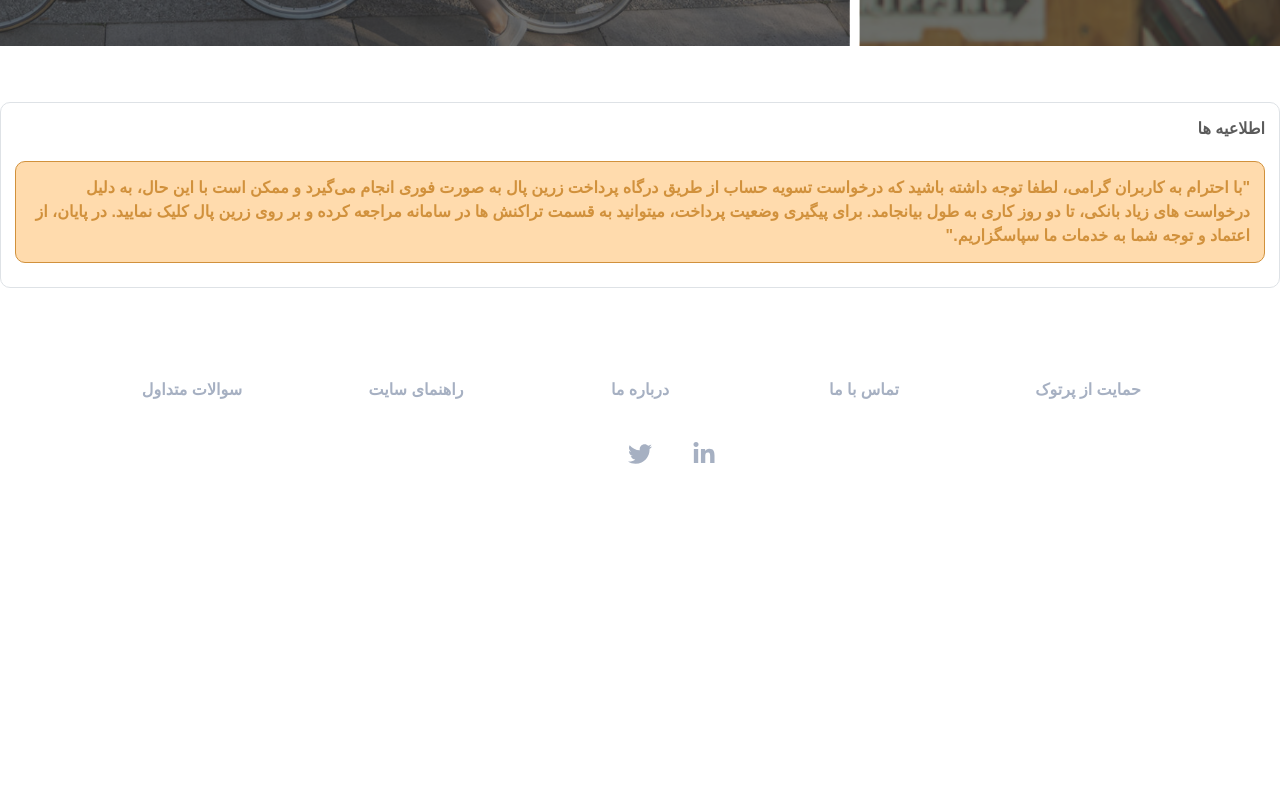
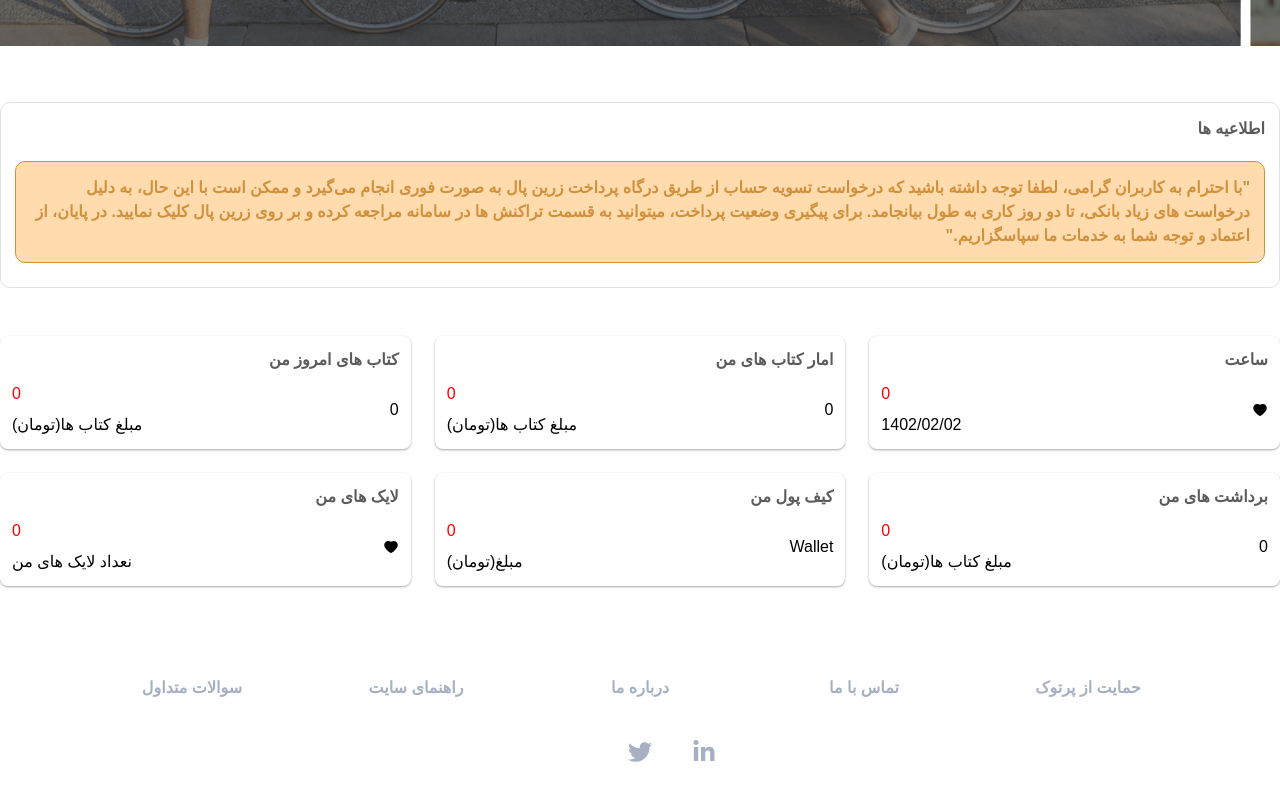
Before and after one commit to fullstack-w-developer/partook, a React (Vite) app: page /dashboard in a window 1280 px wide. Shown: the part 754-1554 px from the top of the page. Before the commit the page ends 1310 px from the top, so only its background shows below. Built offline with nearby package versions, Linux system fonts and the light colour scheme; some icons are missing; a web font is replaced by a local one.

Commit message:
add cardBox compponent and styles to that

```diff
--- a/src/components/Dashboard/CardBox.jsx
+++ b/src/components/Dashboard/CardBox.jsx
@@ -1,13 +1,50 @@
 import React from 'react';
+import { AiFillHeart } from "react-icons/ai";
+import "../../styles/Dashboard.css";
 
 const cards = [
-    {headCard:"", count:0, amount:""}
+  {
+    id: 1, headCard: "ساعت", count: 0, amount: "1402/02/02", borderCount: <AiFillHeart />,colorCount:"red",
+  },
+  {
+    id: 2, headCard: "امار کتاب های من", count: 0, amount: "مبلغ کتاب ها(تومان)", borderCount: "0",colorCount:"red",
+  },
+  { id: 3, headCard: "کتاب های امروز من", count: 0, amount: "مبلغ کتاب ها(تومان)", borderCount: "0",colorCount:"red", },
+  { id: 4, headCard: "برداشت های من", count: 0, amount: "مبلغ کتاب ها(تومان)", borderCount: "0",colorCount:"red", },
+  {
+    id: 5, headCard: "کیف پول من", count: 0, amount: "مبلغ(تومان)", borderCount: "Wallet",colorCount:"red",
+  },
+  {
+    id: 6, headCard: "لایک های من", count: 0, amount: "نعداد لایک های من", borderCount: <AiFillHeart />,colorCount:"red",
+  }
 ]
 
 const CardBox = () => {
   return (
-    <div>
-        <p>{headCard}</p>
+    <div className='grid md:grid-cols-3 sm:grid-cols-2 grid-cols-1 gap-6 mt-12'>
+      {
+        cards.map(card => {
+          const { headCard, count, amount, borderCount, colorCount, id } = card
+          return (
+            <div className='cardBox' key={id}>
+              <h6>{headCard}</h6>
+              <div className='flexAlign cardAmount'>
+                <div>
+                  <p>
+                    {borderCount}
+                  </p>
+                </div>
+                <div className='flexCol countCard'>
+                  <span style={{color:colorCount}}>
+                    {count}
+                  </span>
+                  <p>{amount}</p>
+                </div>
+              </div>
+            </div>
+          )
+        })
+      }
     </div>
   )
 }
--- a/src/components/Dashboard/Dashboard.jsx
+++ b/src/components/Dashboard/Dashboard.jsx
@@ -1,10 +1,12 @@
 import React from 'react'
 import CardBoxNotif from './CardBoxNotif'
+import CardBox from './CardBox'
 
 const Dashboard = () => {
   return (
     <div>
         <CardBoxNotif />
+        <CardBox />
     </div>
   )
 }
--- a/src/styles/Dashboard.css
+++ b/src/styles/Dashboard.css
@@ -24,3 +24,34 @@
     color: var(--color-main);
     font-weight: 600;
 }
+
+.cardBox {
+    background-color: var(--color-white);
+    border-radius: 8px;
+    padding: 12px;
+    box-shadow: rgba(0, 0, 0, 0.12) 0px 1px 3px, rgba(0, 0, 0, 0.24) 0px 1px 2px;
+    transition: box-shadow .3s ease-in-out;
+}
+
+.cardBox:hover {
+    box-shadow: rgba(50, 50, 93, 0.25) 0px 13px 27px -5px, rgba(0, 0, 0, 0.3) 0px 8px 16px -8px;
+}
+
+.cardBox h6 {
+    color: var(--color-black);
+    font-weight: 600;
+    margin-bottom: 10px;
+    opacity: .8;
+}
+
+.cardAmount {
+    justify-content: space-between;
+}
+
+.countCard {
+    align-items: flex-end;
+}
+
+.countCard span {
+    margin-bottom: 7px;
+}
```
